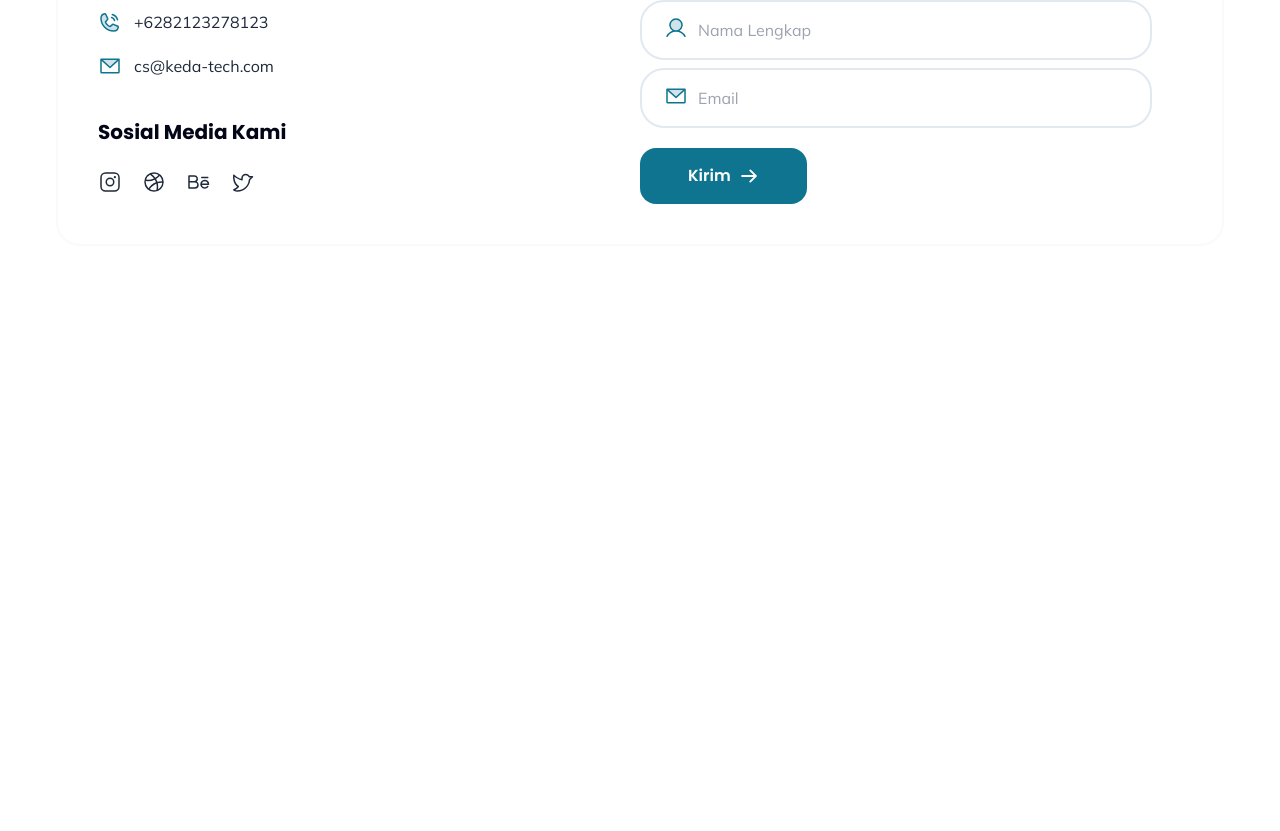
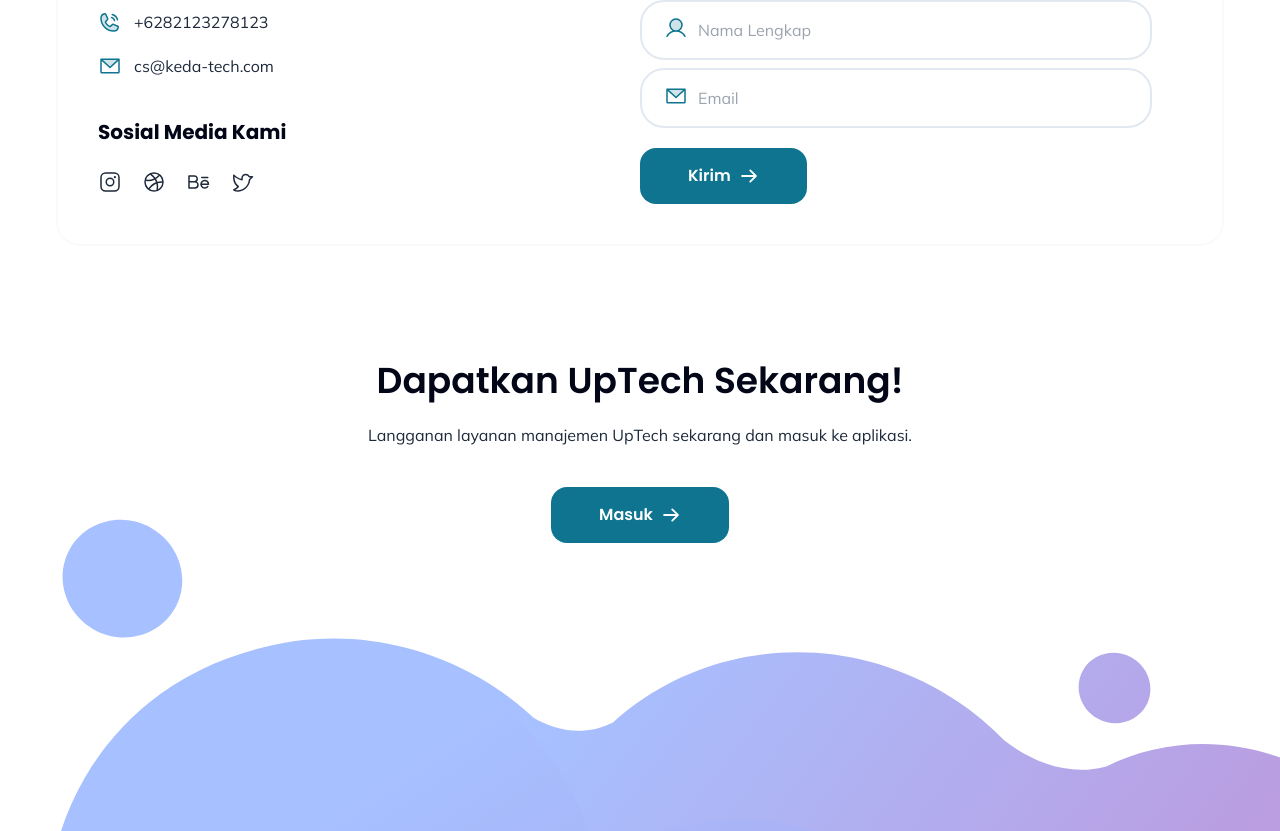
Before and after one commit to reshaditiya/kedatech-test2, a React (Vite) app: page / in a window 1280 px wide. Shown: the part 3617-4448 px from the top of the page. Before the commit the page ends 3975 px from the top, so only its background shows below. Built offline with nearby package versions, Linux system fonts and the light colour scheme.

Commit message:
added footer banner section

```diff
--- a/src/App.tsx
+++ b/src/App.tsx
@@ -1,3 +1,4 @@
+import { FooterBanner } from './components/footer-banner';
 import { Contact } from './components/contact';
 import { Testimonials } from './components/testimonials';
 import { Pricing } from './components/pricing';
@@ -9,7 +10,7 @@
 function App() {
   return (
     <main className="mx-auto">
-      <img src="clouds/cloud-top.svg" alt="" className="absolute -z-10" />
+      <img src="/clouds/cloud-top.svg" alt="" className="absolute -z-10" />
       <Navbar />
       <Hero />
       <Clients />
@@ -17,6 +18,7 @@
       <Pricing />
       <Testimonials />
       <Contact />
+      <FooterBanner />
     </main>
   );
 }
--- /dev/null
+++ b/src/components/footer-banner.tsx
@@ -0,0 +1,25 @@
+import { SectionTitle } from './section-title';
+import { Button } from './button';
+import { ArrowRight } from '@phosphor-icons/react';
+
+export function FooterBanner() {
+  return (
+    <section className="relative flex flex-col items-center px-7 pb-40 pt-14 md:px-8 md:pb-52 md:pt-24 lg:px-14 lg:pb-72 lg:pt-0">
+      <img
+        src="/clouds/cloud-bottom.svg"
+        alt=""
+        className="absolute bottom-0 right-0 -z-10"
+      />
+      <SectionTitle
+        title="Dapatkan UpTech Sekarang!"
+        description="Langganan layanan manajemen UpTech sekarang dan masuk ke aplikasi."
+      />
+      <Button
+        icon={<ArrowRight className="h-5 w-5" weight="bold" />}
+        className="mt-10"
+      >
+        Masuk
+      </Button>
+    </section>
+  );
+}
```
Also changed, not shown: public/clouds/cloud-bottom.svg (added).
